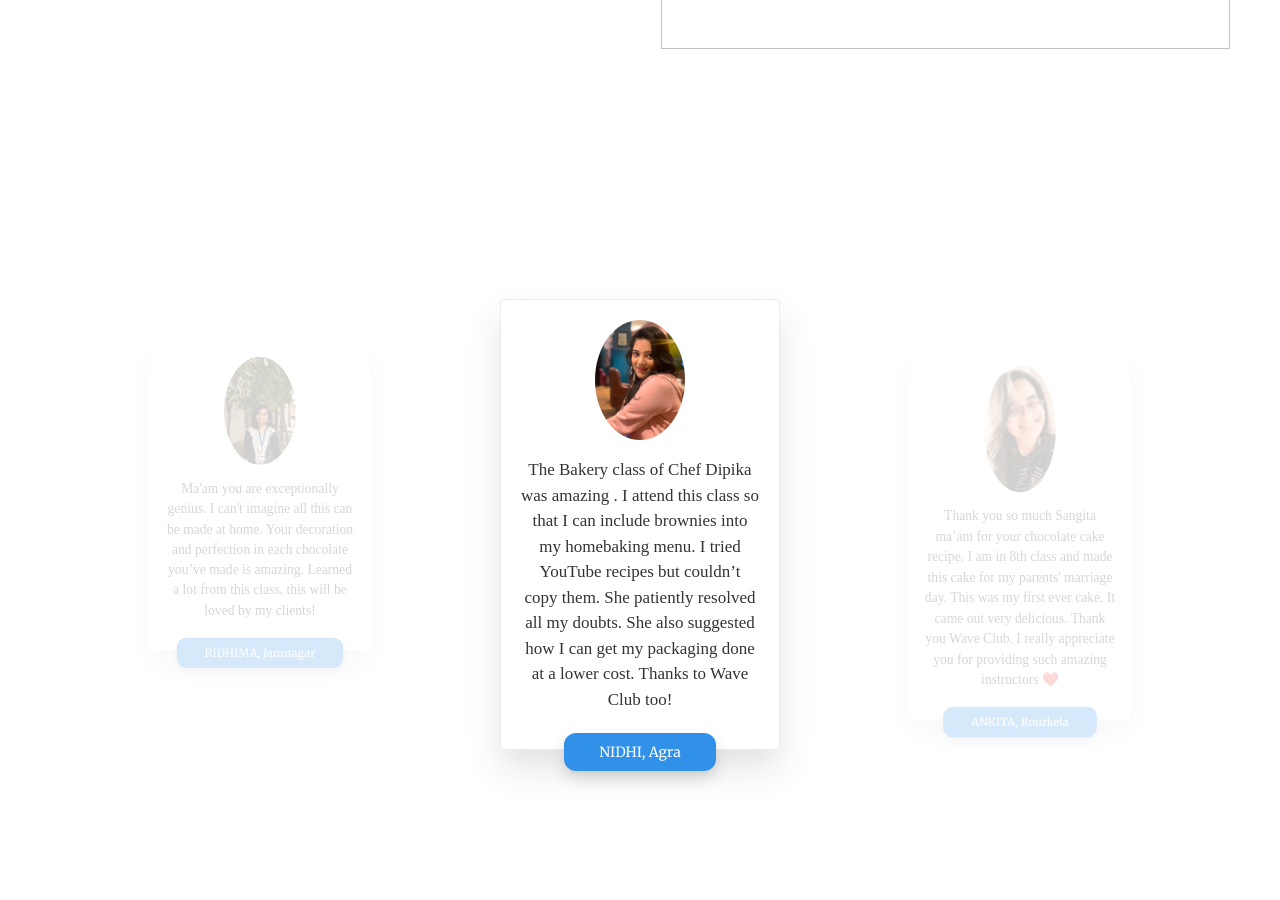
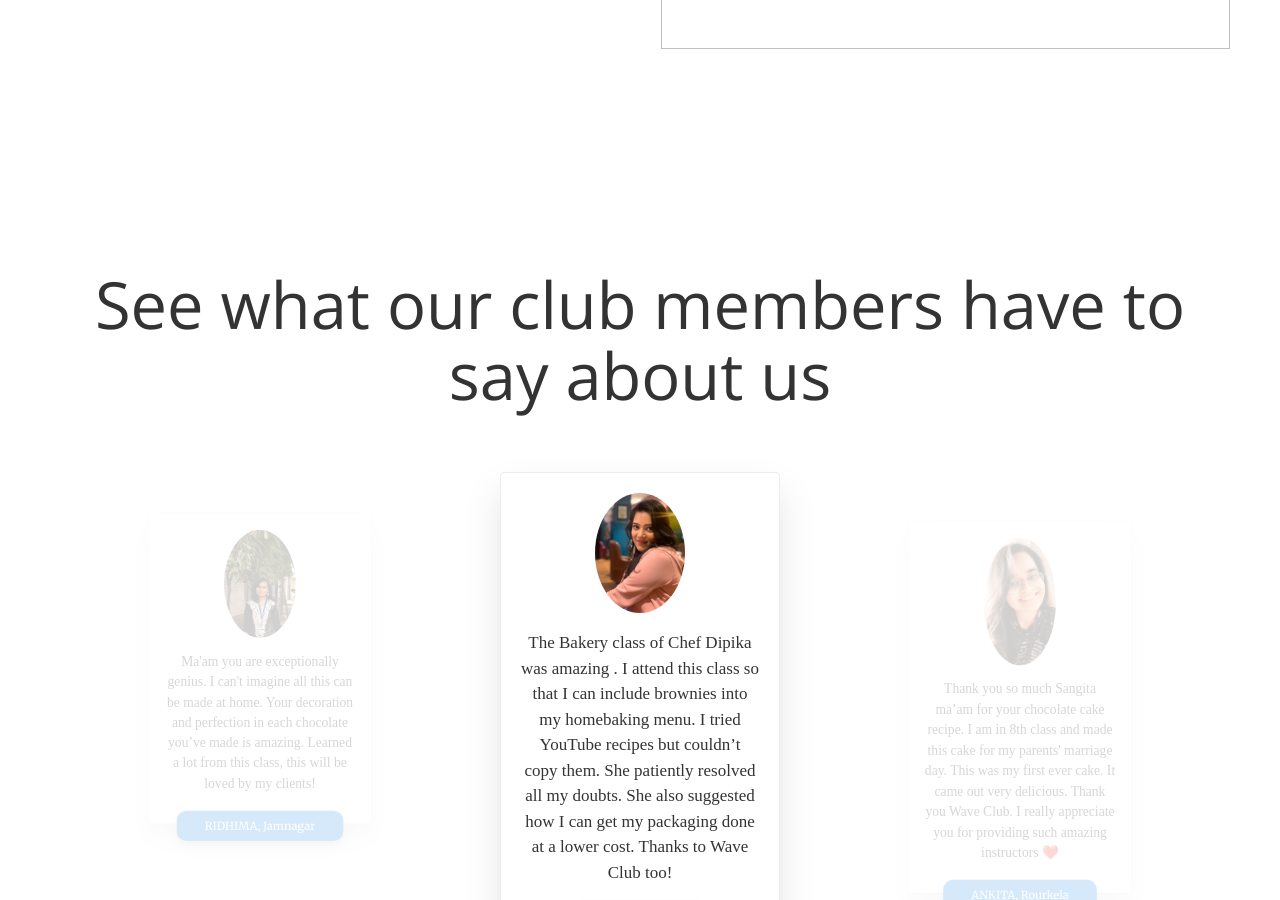
Before and after one commit to Wave-Club-in/wave-site, a Jekyll site: the page built from index.html, in a window 1280 px wide and 900 px high, scrolled down 3351 px. Built offline with Jekyll 4.4.1, drawn with Linux system fonts in a browser that asks for light colours; nearby versions of some CDN libraries; library files that are not in the unit come from our copies.

Commit message:
Update testimonial.html

```diff
--- a/_includes/testimonial.html
+++ b/_includes/testimonial.html
@@ -35,6 +35,7 @@
 <html>
 <section class="testimonials">
 	<div class="container">
+		<h1 style = "text-align : center; font-size : 32px;"> See what our club members have to say about us </h1>
 
       <div class="row">
         <div class="col-sm-12">
```
